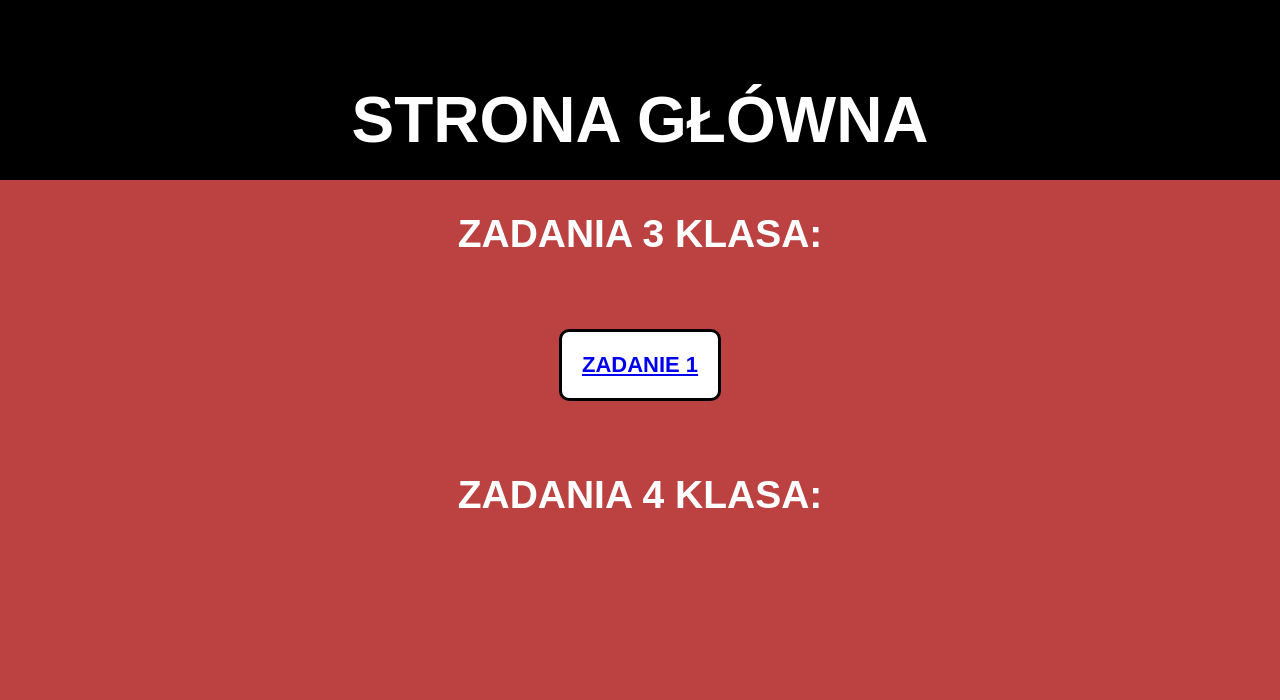
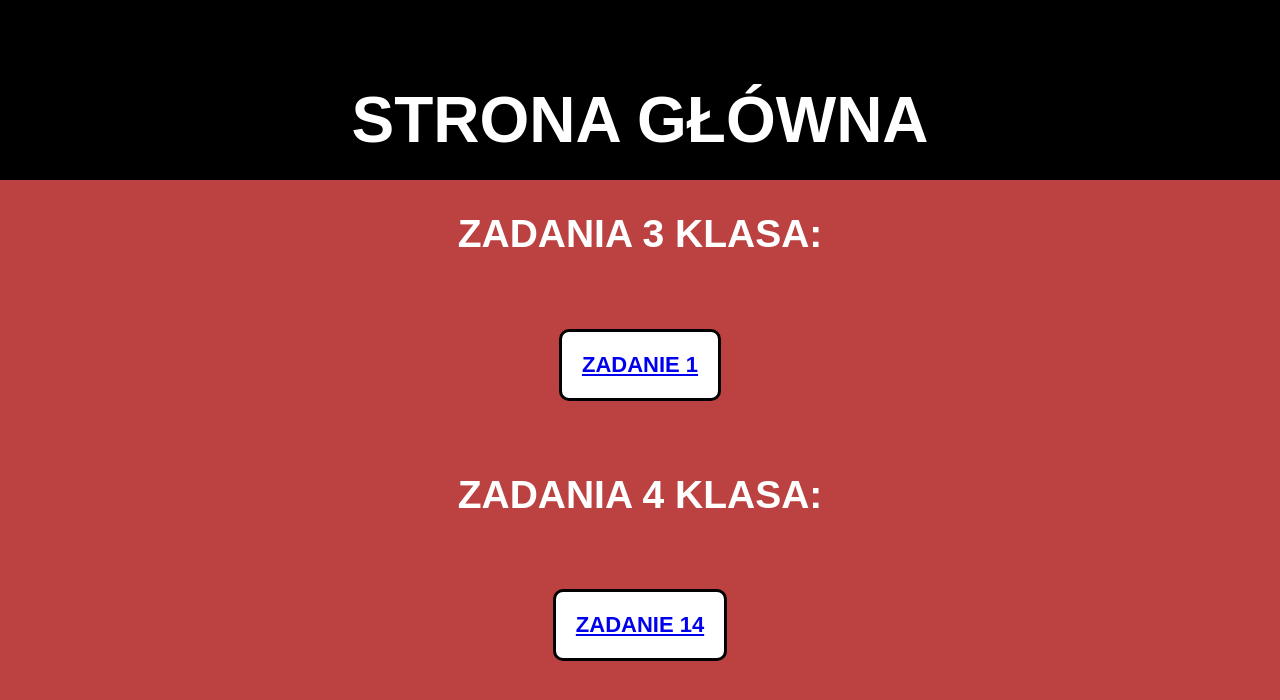
Before and after one commit to AnFe47/StronaWitryny, a plain HTML site: page index.html in a window 1280 px wide. Drawn offline with Linux system fonts and the light colour scheme.

Commit message:
Update index.html

```diff
--- a/index.html
+++ b/index.html
@@ -19,6 +19,9 @@
 				<a href="https://anfe47.github.io/StronaWitryny/zadanie1" target="_blank"><b>Zadanie 1</b></a>
 			</button>
 			<h2>Zadania 4 klasa:</h2>
+			<button>
+				<a href="https://anfe47.github.io/StronaWitryny/zadanie1" target="_blank"><b>Zadanie 14</b></a>
+			</button>
 		</main>
 	</body>
 </html>
```
